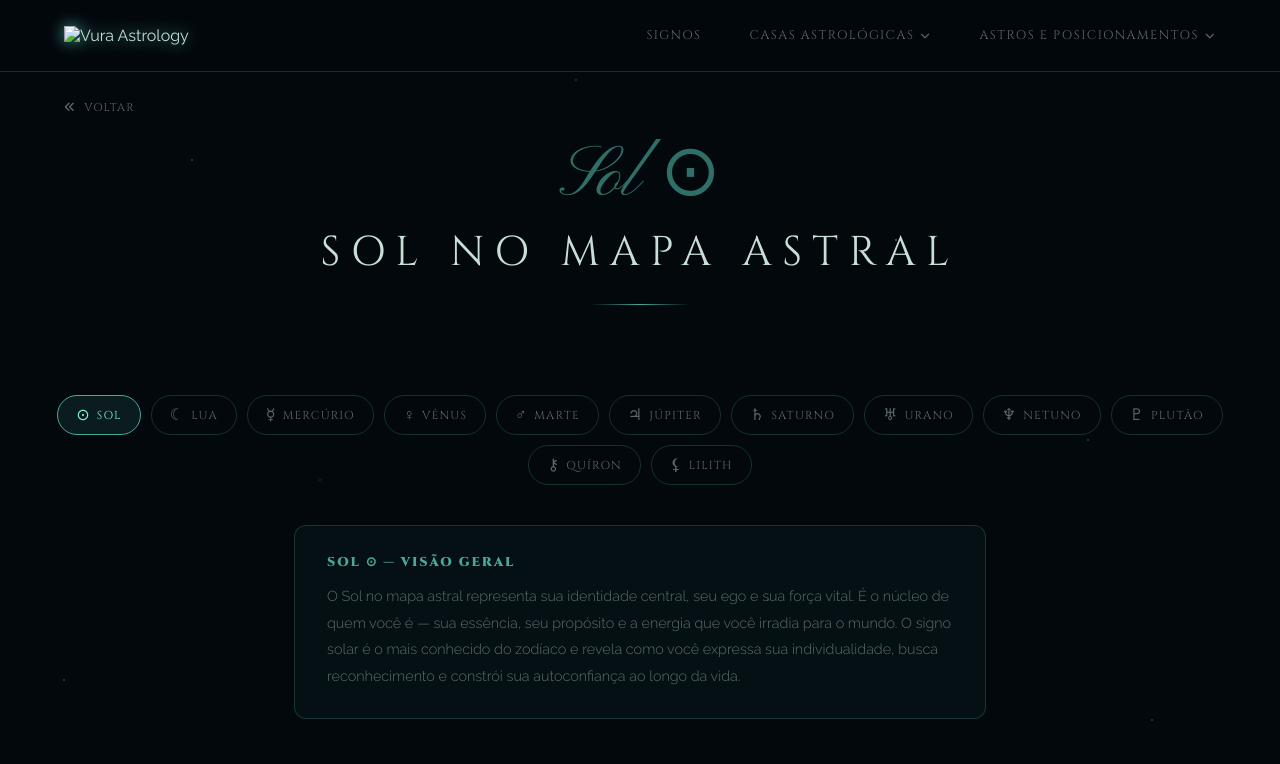
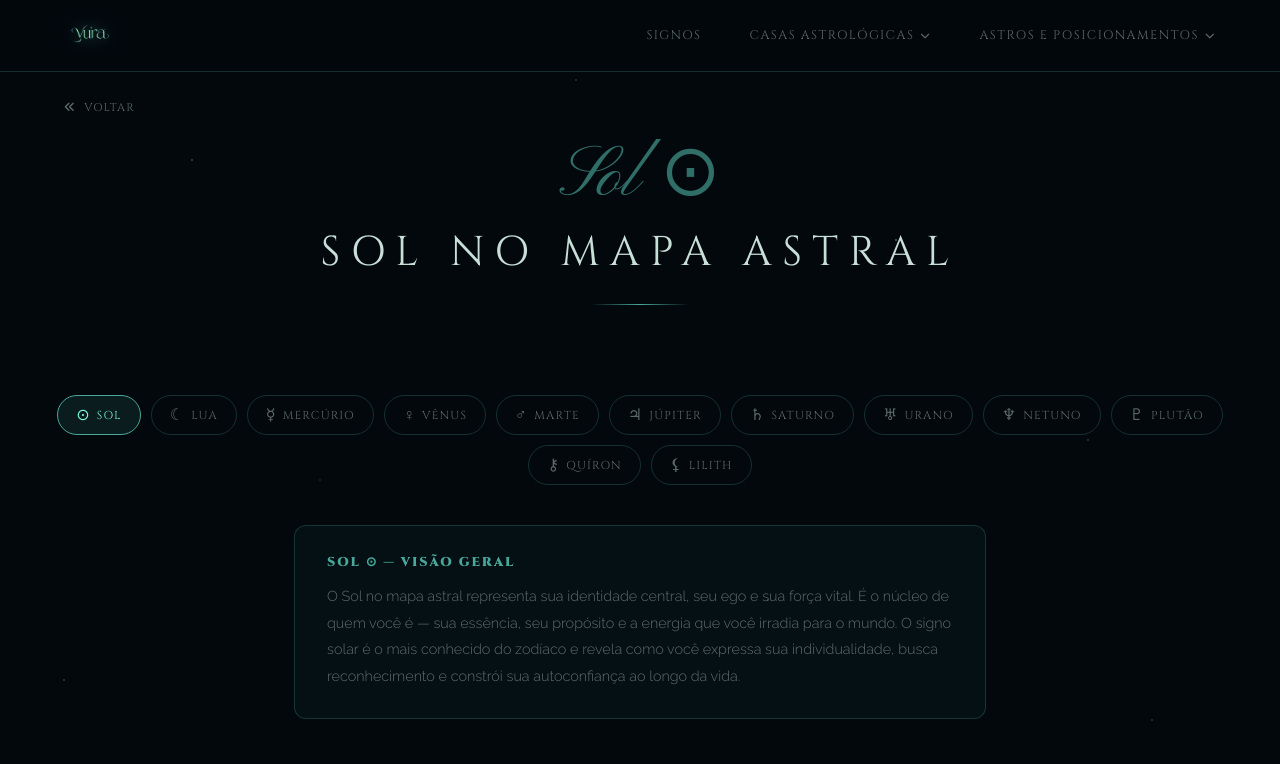
Before and after one commit to VuraAstrology/Vura, a plain HTML site: page posicionamentos/posicionamentos.html in a window 1280 px wide. Shown: the top 764 px of the page. Drawn offline with Linux system fonts and the light colour scheme; the site is published under a folder, as on GitHub Pages, so addresses that start at the root find nothing.

Commit message:
ajuste diretorio

```diff
--- a/posicionamentos/posicionamentos.html
+++ b/posicionamentos/posicionamentos.html
@@ -14,7 +14,7 @@
     <!-- HEADER -->
     <header>
         <figure>
-            <img class="vura_logo" src="/imagens/logo_transparent.png" alt="Vura Astrology">
+            <img class="vura_logo" src="../imagens/logo_transparent.png" alt="Vura Astrology">
         </figure>
         <nav class="nav_list" aria-label="Navegação principal">
             <ul class="menu-principal">
```
